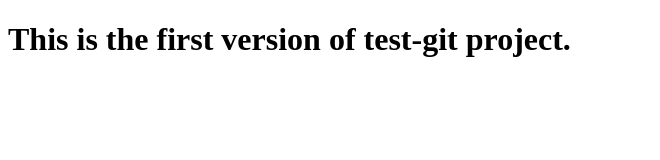
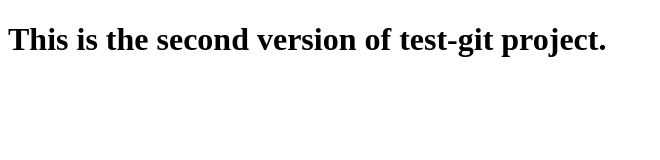
Before and after one commit to sajad1984/git-test, a plain HTML site: page index.html in a window 1280 px wide. Shown: the whole page, without its empty margins (0-660 px from the left). Drawn offline with Linux system fonts and the light colour scheme.

Commit message:
Second version is created

```diff
--- a/index.html
+++ b/index.html
@@ -7,6 +7,6 @@
     <title>Git Test</title>
 </head>
 <body>
-    <h1>This is the first version of test-git project.</h1>
+    <h1>This is the second version of test-git project.</h1>
 </body>
 </html>
```
